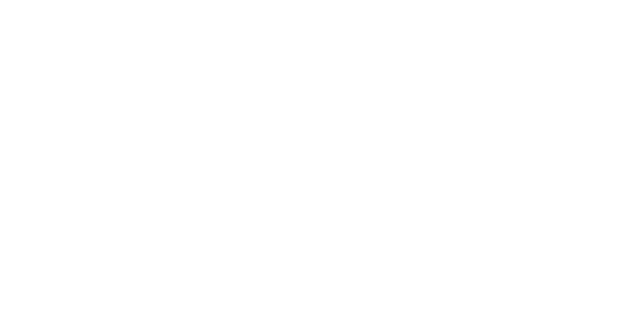
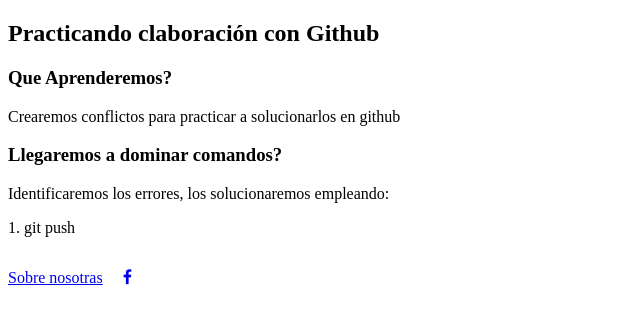
Before and after one commit to LeslyN/prueba-lesly, a plain HTML site: page index.html in a window 1280 px wide. Shown: the whole page, without its empty margins (0-640 px from the left). Drawn offline with Linux system fonts and the light colour scheme.

Commit message:
emplearemos practica de comandos

```diff
--- /dev/null
+++ b/css/main.css
@@ -0,0 +1,7 @@
+* {
+  box-sizing: border-box;
+}
+
+i {
+  padding: 1em;
+}
--- a/index.html
+++ b/index.html
@@ -2,9 +2,28 @@
 <html>
   <head>
     <meta charset="utf-8">
+    <link href="https://maxcdn.bootstrapcdn.com/font-awesome/4.7.0/css/font-awesome.min.css" rel="stylesheet" integrity="sha384-wvfXpqpZZVQGK6TAh5PVlGOfQNHSoD2xbE+QkPxCAFlNEevoEH3Sl0sibVcOQVnN" crossorigin="anonymous">
+    <link rel="stylesheet" href="css/main.css">
     <title>prueba</title>
   </head>
   <body>
-
+    <header>
+      <h2>Practicando claboración con Github</h2>
+    </header>
+    <main>
+      <div>
+        <h3>Que Aprenderemos?</h3>
+        <p>Crearemos conflictos para practicar a solucionarlos en github</p>
+      </div>
+      <div>
+        <h3>Llegaremos a dominar comandos?</h3>
+        <p>Identificaremos los errores, los solucionaremos empleando:</p>
+        <p>1. git push</p>
+      </div>
+    </main>
+    <footer>
+      <a href="#">Sobre nosotras</a>
+      <a href="#"><i class="fa fa-facebook"></i></a>
+    </footer>
   </body>
 </html>
```
